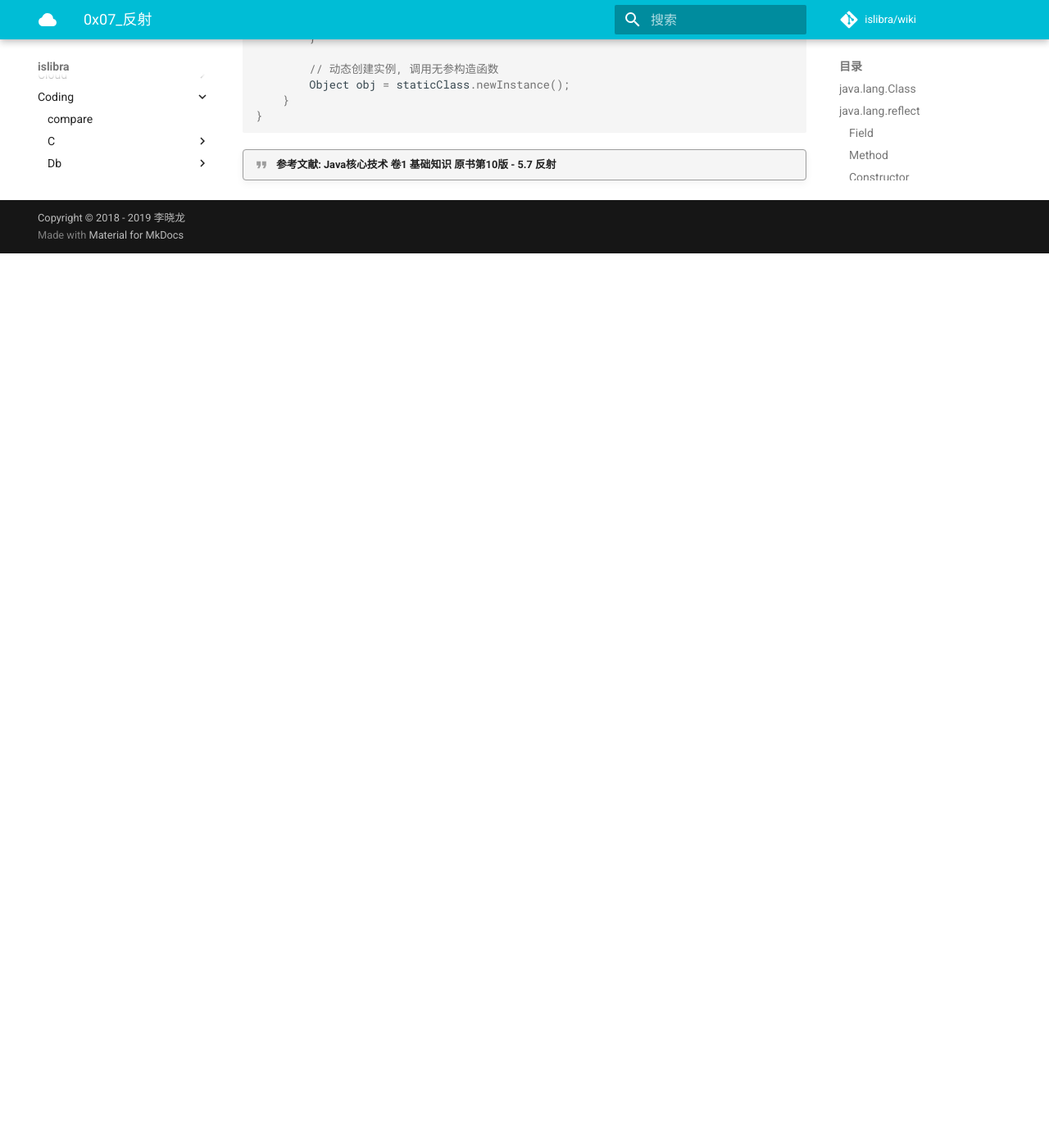
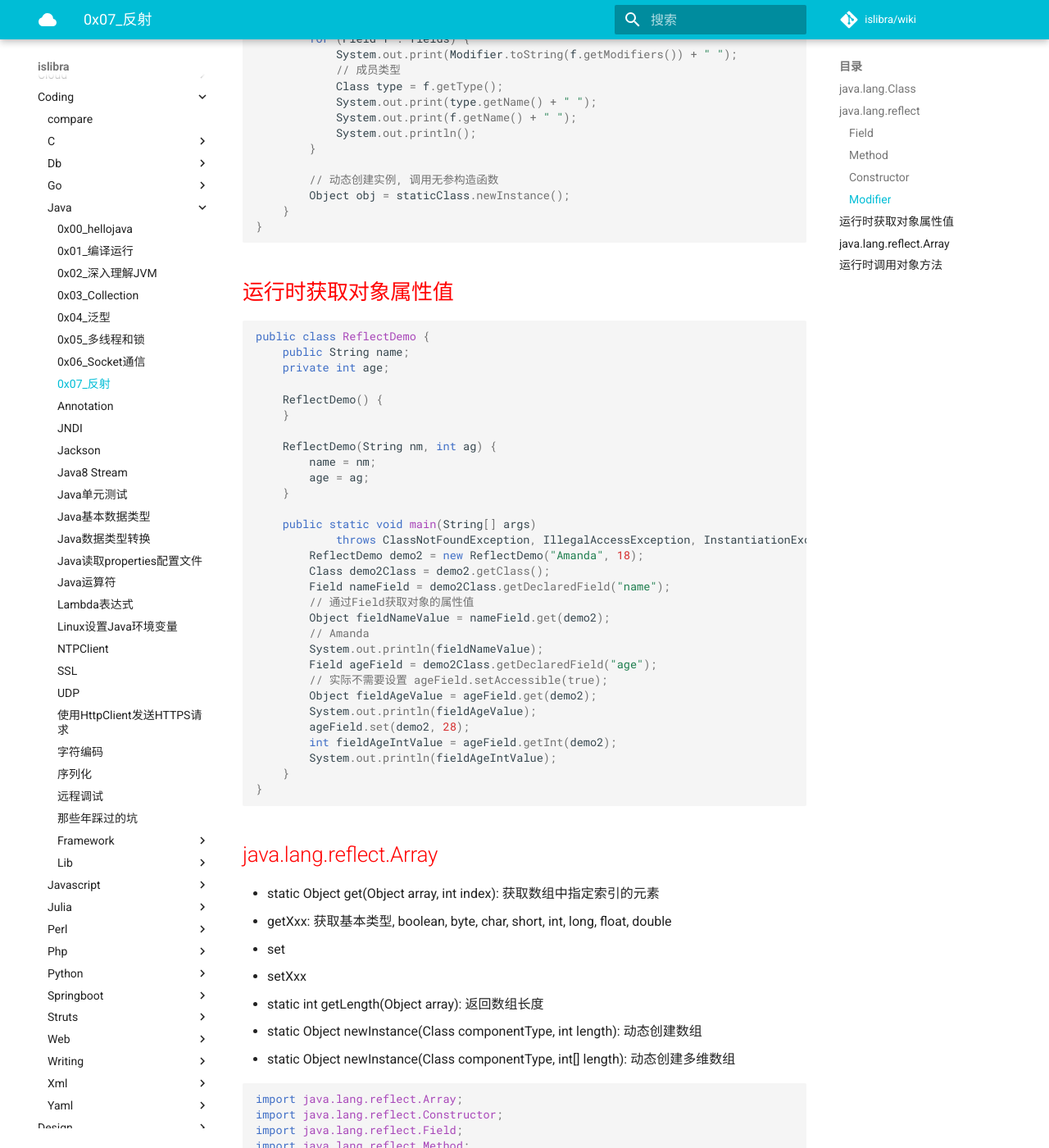
Before and after one commit to islibra/wiki, an MkDocs documentation site: the page built from docs/coding/java/0x07_反射.md, in a window 1280 px wide and 1400 px high, scrolled down 2704 px. Shown: the whole window at 82% size. Built offline with MkDocs 1.6.1 and Material for MkDocs 9.7.7, drawn with Linux system fonts in a browser that asks for light colours; comment, search, counter and statistics services are not loaded; before the commit the page ends 3013 px from its top, so only the background shows below that; some of the changed text lies outside the part shown.

Commit message:
Update 0x07_反射.md

````diff
--- a/docs/coding/java/0x07_反射.md
+++ b/docs/coding/java/0x07_反射.md
@@ -13,6 +13,10 @@
 
 - getName
 - getModifiers: 通过不同的位开关描述public, static等修饰符
+- getParameterTypes: 返回参数列表数组
+- getReturnType: 返回类型
+- getDeclaringClass: 返回Class对象
+- getExceptionTypes: 返回异常类型数组
 
 ### Field
 
@@ -125,4 +129,116 @@ public class ReflectDemo {
 }
 ```
 
+## 运行时获取对象属性值
+
+```java
+public class ReflectDemo {
+    public String name;
+    private int age;
+
+    ReflectDemo() {
+    }
+
+    ReflectDemo(String nm, int ag) {
+        name = nm;
+        age = ag;
+    }
+
+    public static void main(String[] args)
+            throws ClassNotFoundException, IllegalAccessException, InstantiationException, NoSuchFieldException {
+        ReflectDemo demo2 = new ReflectDemo("Amanda", 18);
+        Class demo2Class = demo2.getClass();
+        Field nameField = demo2Class.getDeclaredField("name");
+        // 通过Field获取对象的属性值
+        Object fieldNameValue = nameField.get(demo2);
+        // Amanda
+        System.out.println(fieldNameValue);
+        Field ageField = demo2Class.getDeclaredField("age");
+        // 实际不需要设置 ageField.setAccessible(true);
+        Object fieldAgeValue = ageField.get(demo2);
+        System.out.println(fieldAgeValue);
+        ageField.set(demo2, 28);
+        int fieldAgeIntValue = ageField.getInt(demo2);
+        System.out.println(fieldAgeIntValue);
+    }
+}
+```
+
+## java.lang.reflect.Array
+
+- static Object get(Object array, int index): 获取数组中指定索引的元素
+- getXxx: 获取基本类型, boolean, byte, char, short, int, long, float, double
+- set
+- setXxx
+- static int getLength(Object array): 返回数组长度
+- static Object newInstance(Class componentType, int length): 动态创建数组
+- static Object newInstance(Class componentType, int[] length): 动态创建多维数组
+
+```java
+import java.lang.reflect.Array;
+import java.lang.reflect.Constructor;
+import java.lang.reflect.Field;
+import java.lang.reflect.Method;
+import java.lang.reflect.Modifier;
+import java.util.Arrays;
+
+public class ReflectDemo {
+    public static void main(String[] args)
+            throws ClassNotFoundException, IllegalAccessException, InstantiationException, NoSuchFieldException {
+        ReflectDemo[] demo3 = new ReflectDemo[3];
+        Class demo3Class = demo3.getClass();
+        // 判断是否数组
+        System.out.println(demo3Class.isArray());
+        // 通过java.lang.reflect.Array获取数组长度
+        int len = Array.getLength(demo3);
+        System.out.println(len);
+        // 获取数组元素类型
+        Class component = demo3Class.getComponentType();
+        System.out.println(component.getName());
+        // 动态创建指定元素类型的数组
+        int newlen = 5;
+        ReflectDemo[] newdemo3 = (ReflectDemo[]) Array.newInstance(component, newlen);
+        System.arraycopy(demo3, 0, newdemo3, 0, Math.min(len, newlen));
+        System.out.println(Arrays.toString(newdemo3));
+    }
+}
+```
+
+## 运行时调用对象方法
+
+```java
+public class ReflectDemo {
+    public String name;
+    private int age;
+
+    ReflectDemo() {
+    }
+
+    ReflectDemo(String nm, int ag) {
+        name = nm;
+        age = ag;
+    }
+
+    public String getName() {
+        return name;
+    }
+
+    public void setName(String name) {
+        this.name = name;
+    }
+
+    public static void main(String[] args)
+            throws ClassNotFoundException, IllegalAccessException, InstantiationException, NoSuchFieldException,
+            NoSuchMethodException, InvocationTargetException {
+        ReflectDemo demo2 = new ReflectDemo("Amanda", 18);
+        Class demo2Class = demo2.getClass();
+        // 可以添加参数列表Class... parameterTypes
+        Method nameMethod = demo2Class.getDeclaredMethod("getName");
+        // 通过Method调用对象方法, 如果为静态方法, 参数为null
+        String name = (String) nameMethod.invoke(demo2);
+        System.out.println(name);
+    }
+}
+```
+
 !!! quote "参考文献: Java核心技术 卷1 基础知识 原书第10版 - 5.7 反射"
````
